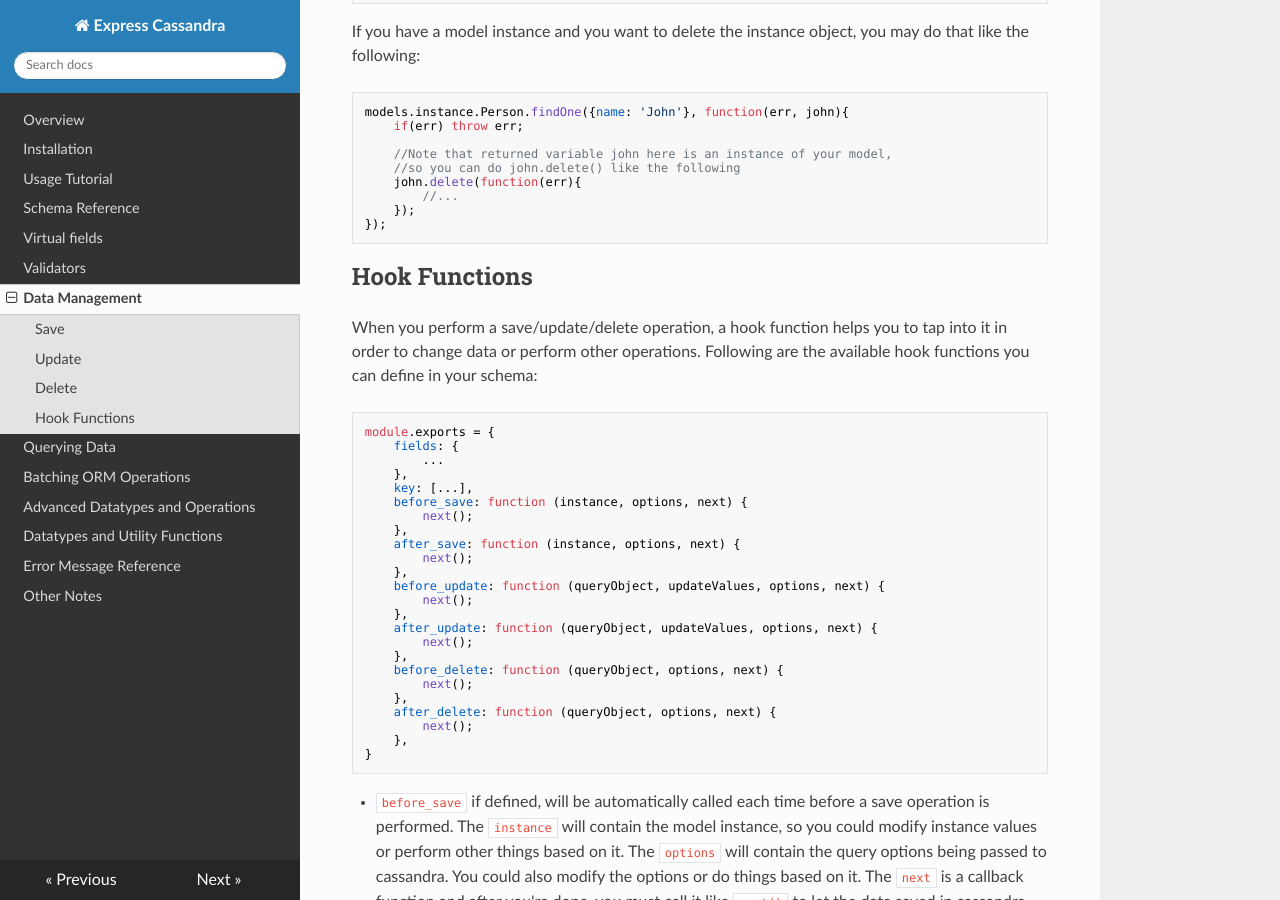
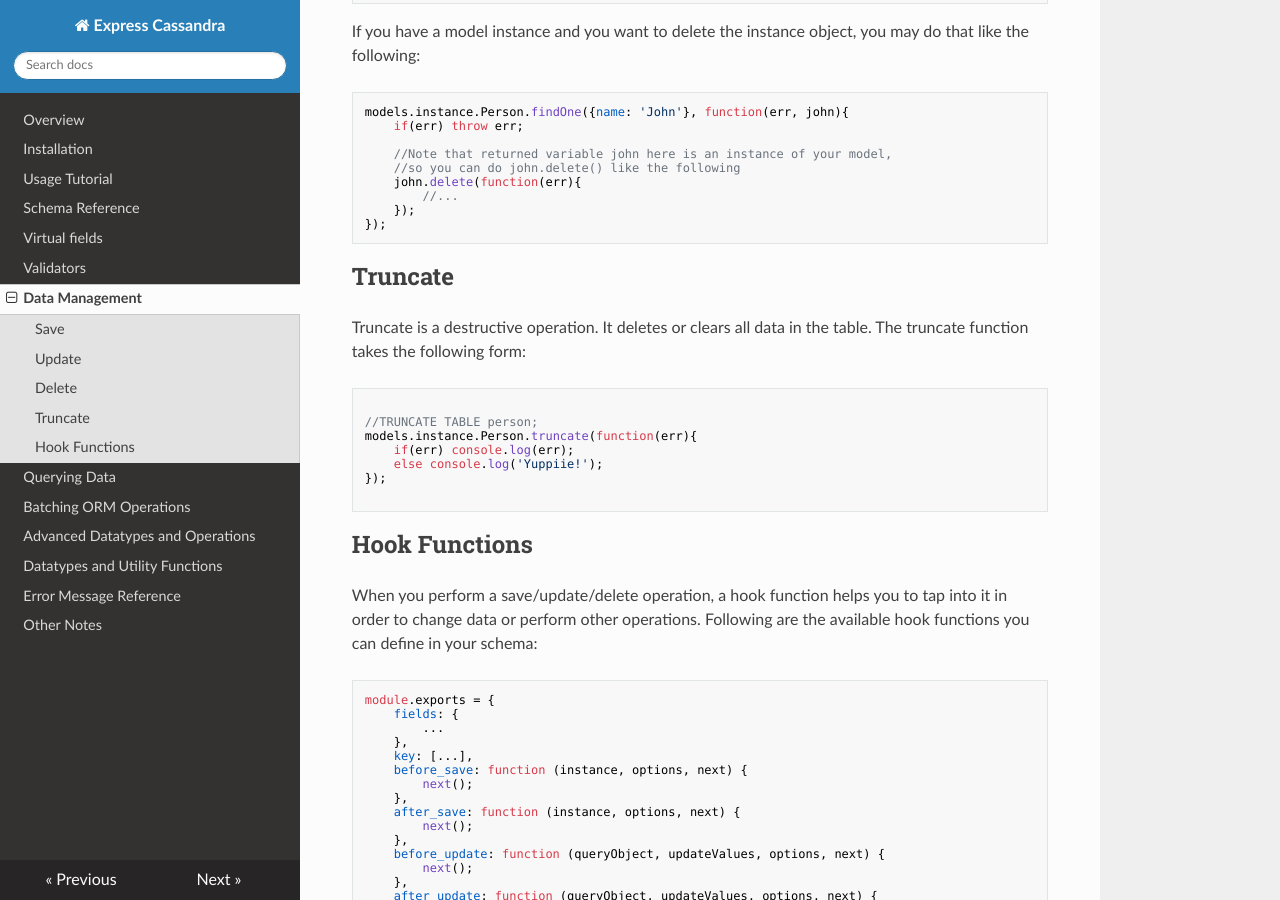
Before and after one commit to masumsoft/express-cassandra, an MkDocs documentation site: the page built from docs/management.md, in a window 1280 px wide and 900 px high, scrolled down 2073 px. Built offline with MkDocs 1.6.1, drawn with Linux system fonts in a browser that asks for light colours; nearby versions of some CDN libraries; old or Windows-style settings are respelled for this version of MkDocs.

Commit message:
adding doc for truncate function

````diff
--- a/docs/management.md
+++ b/docs/management.md
@@ -124,6 +124,20 @@ models.instance.Person.findOne({name: 'John'}, function(err, john){
 });
 ```
 
+## Truncate
+
+Truncate is a destructive operation. It deletes or clears all data in the table. The truncate function takes the following form:
+
+```js
+
+//TRUNCATE TABLE person;
+models.instance.Person.truncate(function(err){
+    if(err) console.log(err);
+    else console.log('Yuppiie!');
+});
+
+```
+
 ## Hook Functions
 
 When you perform a save/update/delete operation, a hook function helps you to tap into it in order to change data or perform other operations. Following are the available hook functions you can define in your schema:
````
